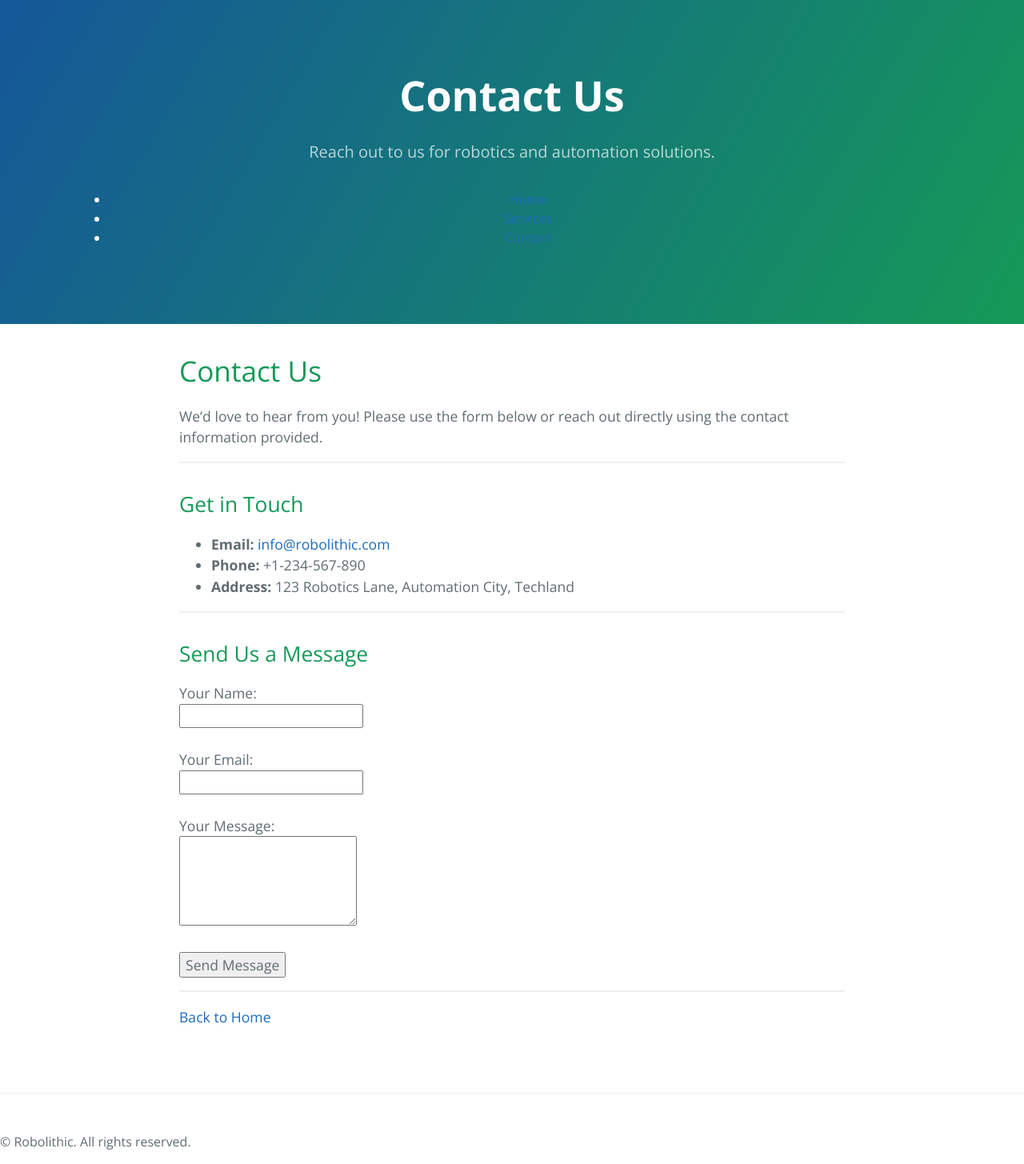
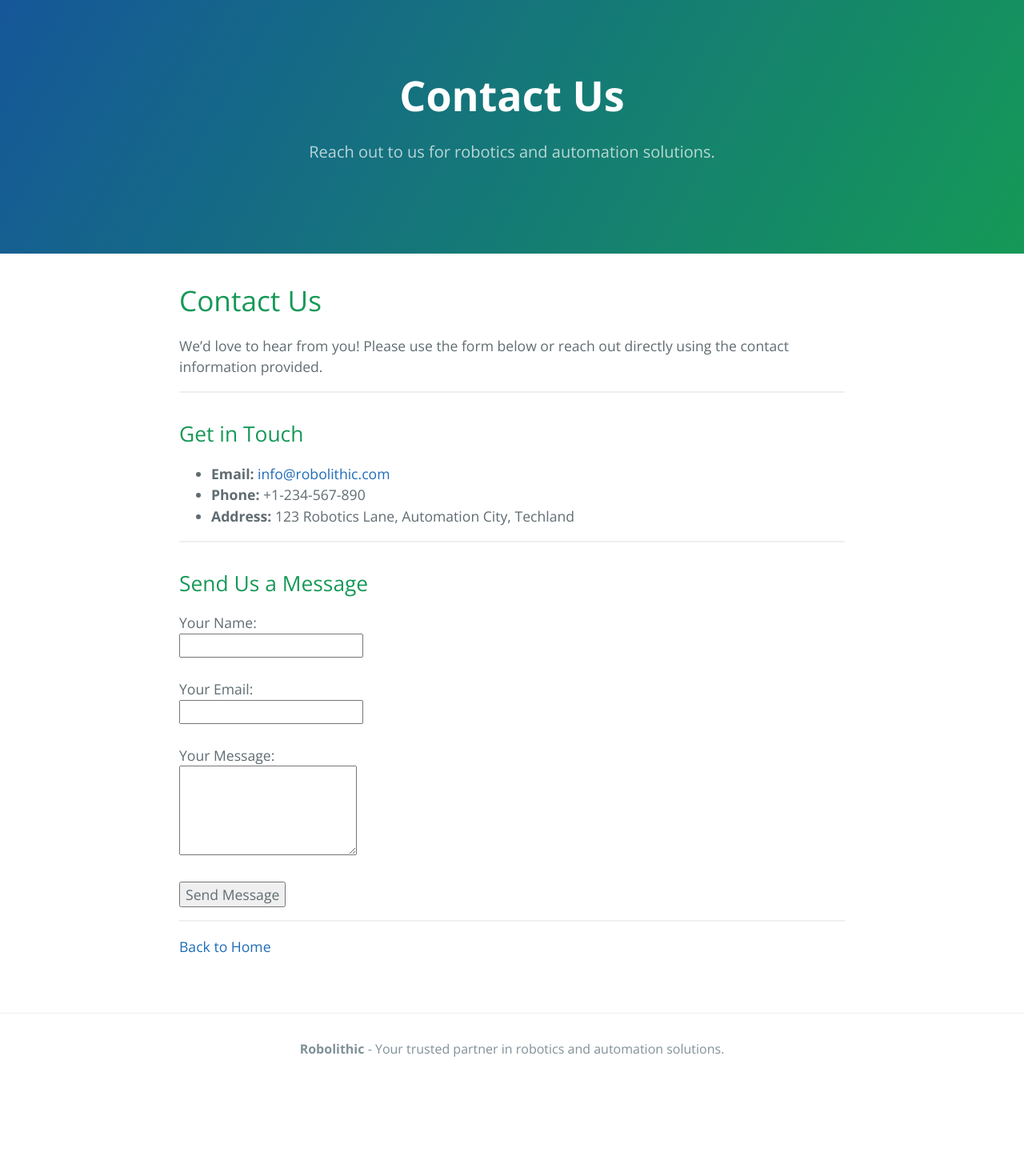
Before and after one commit to Chaitanya-Kute/Website, a Jekyll site: the page built from contact.md, in a window 1280 px wide. Shown: the whole page at 80% size. Built offline with Jekyll 4.4.1, drawn with Linux system fonts in a browser that asks for light colours; after the commit the page ends 1323 px from its top, so only the background shows below that.

Commit message:
Update default.html

```diff
--- a/_layouts/default.html
+++ b/_layouts/default.html
@@ -3,8 +3,11 @@
   <head>
     <meta charset="UTF-8">
     {% seo %}
+    <link rel="preconnect" href="https://fonts.gstatic.com">
+    <link rel="preload" href="https://fonts.googleapis.com/css?family=Open+Sans:400,700&display=swap" as="style" type="text/css" crossorigin>
     <meta name="viewport" content="width=device-width, initial-scale=1">
     <meta name="theme-color" content="#157878">
+    <meta name="apple-mobile-web-app-status-bar-style" content="black-translucent">
     <link rel="stylesheet" href="{{ '/assets/css/style.css?v=' | append: site.github.build_revision | relative_url }}">
     {% include head-custom.html %}
   </head>
@@ -13,30 +16,26 @@
 
     <header class="page-header" role="banner">
       <h1 class="project-name">{{ page.title | default: site.title | default: site.github.repository_name }}</h1>
-      <h2 class="project-tagline">{{ page.description | default: site.description }}</h2>
-
-      {% if page.title == "Robolithic" %}
-        <!-- Display robot arm image only on the Home page -->
-        <div class="robot-arm-image">
-          <img src="/assets/images/robot-arm.png" alt="Robot Arm Illustration">
-        </div>
-      {% endif %}
-
-      <nav>
-        <ul>
-          <li><a href="{{ '/index.md' | relative_url }}">Home</a></li>
-          <li><a href="{{ '/services.md' | relative_url }}">Services</a></li>
-          <li><a href="{{ '/contact.md' | relative_url }}">Contact</a></li>
-        </ul>
-      </nav>
+      <h2 class="project-tagline">{{ page.description | default: site.description | default: site.github.project_tagline }}</h2>
     </header>
 
     <main id="content" class="main-content" role="main">
       {{ content }}
+
+      {% if page.title == "Robolithic" %}
+      <div class="image-section">
+        <img src="{{ '/assets/images/robot-arm.png' | relative_url }}" alt="Robot Arm Illustration" style="width:100%; max-width:600px; margin:auto; display:block;">
+        <p style="text-align:center; font-size:14px;">
+          <a href="https://www.freepik.com/free-vector/robot-arm-concept-illustration_21724469.htm#fromView=keyword&page=1&position=11&uuid=27f181c0-caae-4346-916c-6f874a3943dd&new_detail=true" target="_blank">Image by storyset on Freepik</a>
+        </p>
+      </div>
+      {% endif %}
     </main>
 
-    <footer class="site-footer" role="contentinfo">
-      <p>&copy; {{ site.title }}. All rights reserved.</p>
+    <footer class="site-footer" style="text-align: center; margin-top: 20px;">
+      <span class="site-footer-credits">
+        <strong>Robolithic</strong> - Your trusted partner in robotics and automation solutions.
+      </span>
     </footer>
   </body>
 </html>
```
